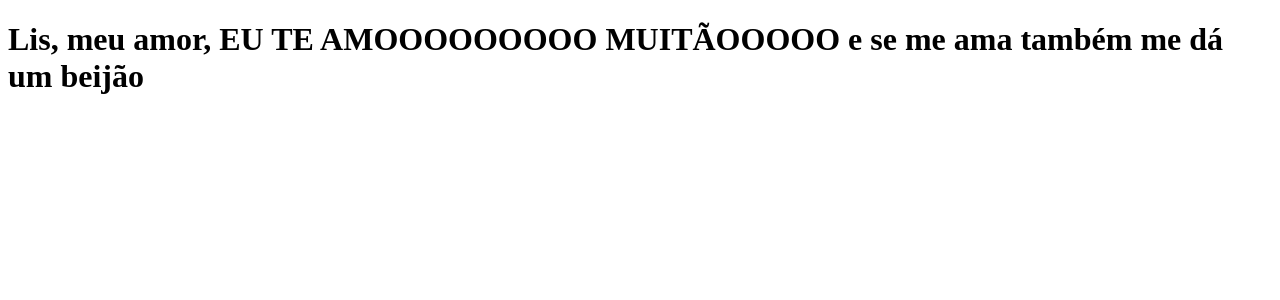
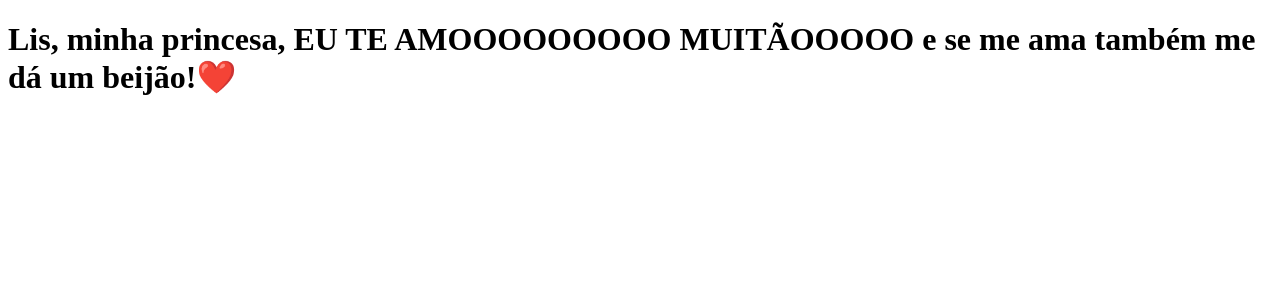
Before and after one commit to PedroLung/si-tabnews, a Next.js app: page / in a window 1280 px wide. Shown: the top 300 px of the page. Built offline with nearby package versions, Linux system fonts and the light colour scheme.

Commit message:
modificar a frase

```diff
--- a/pages/index.js
+++ b/pages/index.js
@@ -1,6 +1,6 @@
 
 function Home() {
-    return <h1>Lis, meu amor, EU TE AMOOOOOOOOO MUITÃOOOOO e se me ama também me dá um beijão</h1>
+    return <h1>Lis, minha princesa, EU TE AMOOOOOOOOO MUITÃOOOOO e se me ama também me dá um beijão!❤️</h1>
 }
 
 export default Home;
```
